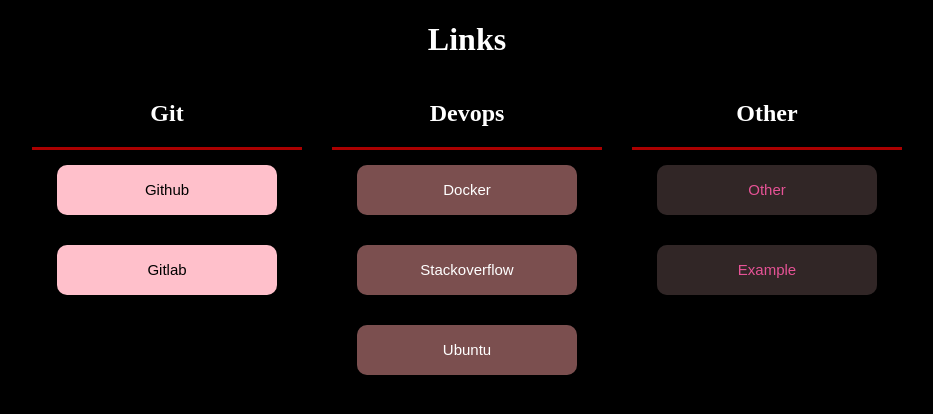
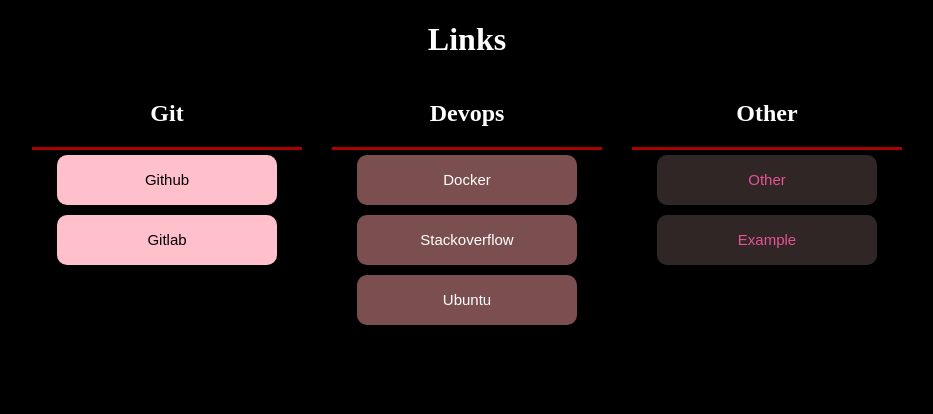
Before and after one commit to daghlani/links, a Flask app: page / in a window 1280 px wide. Shown: the top 414 px of the page, without its empty margins (173-1106 px from the left). Run offline with Flask 2, Linux system fonts and the light colour scheme.

Commit message:
update css

```diff
--- a/static/style.css
+++ b/static/style.css
@@ -17,7 +17,7 @@
     position: relative;
     z-index: 0;
     border-radius: 10px;
-    margin: 15px;
+    margin: 5px;
     /*margin-left: 60px;*/
     font: 400 15px Arial;
 }
```
